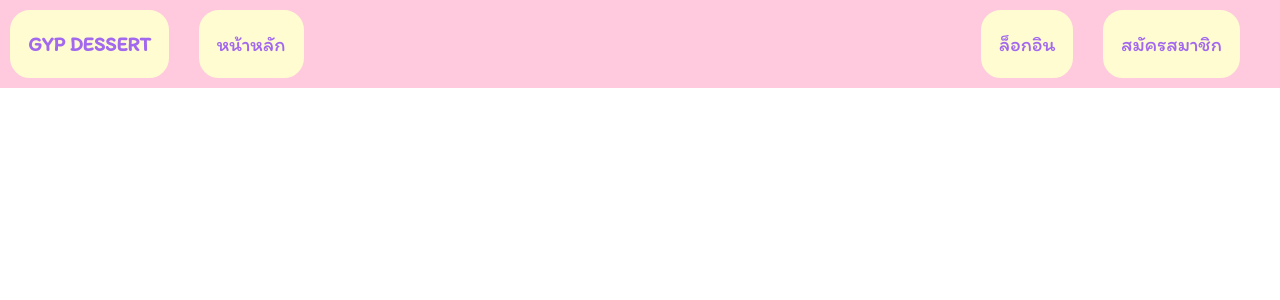
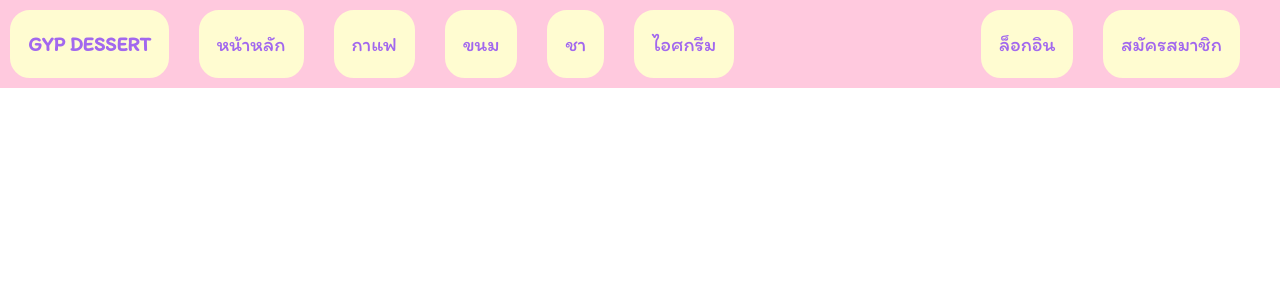
Before and after one commit to Yelleyy/webproject, a PHP site: page /tools.php in a window 1280 px wide. Shown: the top 300 px of the page. Run offline with PHP 8.4, Linux system fonts and the light colour scheme.

Commit message:
Update tools.php

```diff
--- a/tools.php
+++ b/tools.php
@@ -27,20 +27,20 @@ include "connect.php";
         <ul class="links" id="nav">
             <li><strong><a href="index.php">GYP DESSERT</a></li></strong>
             <li><a href="index.php">หน้าหลัก</a></li>
+            <li><a href="coffee.php">กาแฟ</a></li>
+            <li><a href="bakery.php">ขนม</a></li>
+            <li><a href="tea.php">ชา</a></li>
+            <li><a href="icecream.php">ไอศกรีม</a></li>
+            <?php if (isset($_SESSION['email'])) : ?>
 
-            <?php if (isset($_SESSION['email'])) : ?>
-                <li><a href="coffee.php">กาแฟ</a></li>
-                <li><a href="bakery.php">ขนม</a></li>
-                <li><a href="tea.php">ชา</a></li>
-                <li><a href="icecream.php">ไอศกรีม</a></li>
-                <li class="right"  style="font-weight: bold;">
+                <li class="right" style="font-weight: bold;">
                     <a href="index.php?logout='1'" style="color: red;">ออกจากระบบ</a>
                 </li>
                 <li class="right">
                     <a class="right" href="invoice.php">ตรวจสอบสถานะ</a>
                 </li>
                 <li class="right">
-                    <a href="profile.php" style="font-weight: bold;">
+                    <a style="font-weight: bold;">
                         <?php echo "ยินดีต้อนรับคุณ " . $_SESSION['email']; ?>
                     </a>
                 </li>
```
